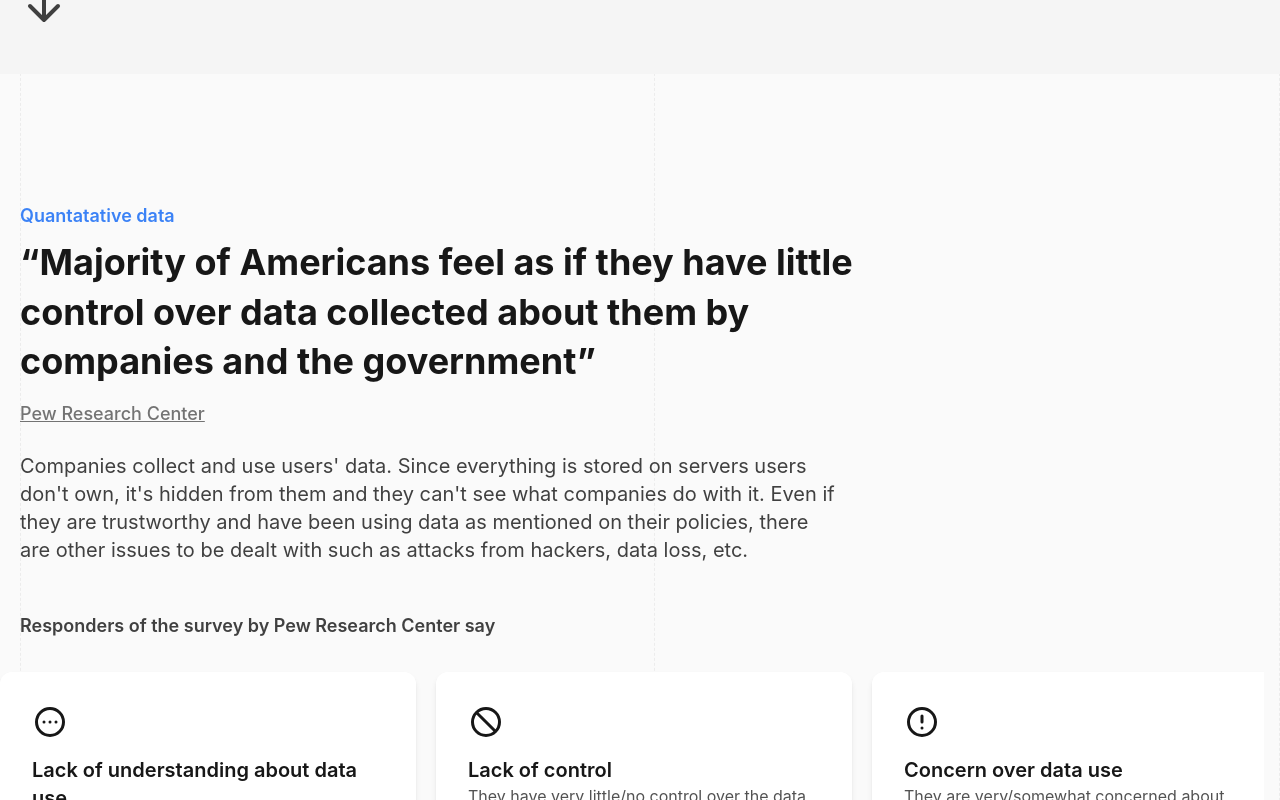
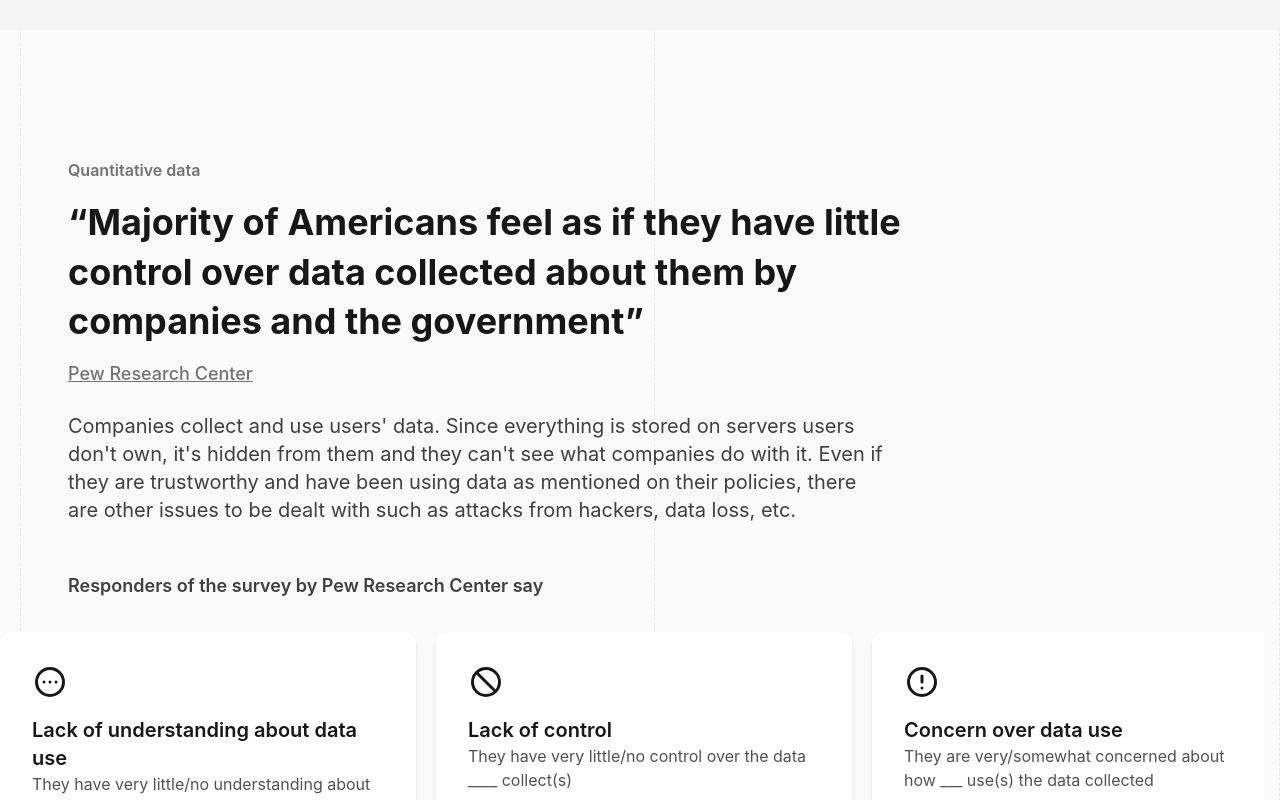
Before and after one commit to mattiel/portfolio, a Next.js app: page /projects/bridge in a window 1280 px wide. Shown: the part 1642-2442 px from the top of the page. Built offline with nearby package versions, Linux system fonts and the light colour scheme.

Commit message:
Style update

```diff
--- a/components/Bridge/Background.js
+++ b/components/Bridge/Background.js
@@ -184,8 +184,9 @@ const UserInsights = () => {
 const QuantativeData = () => {
   return (
     <section className="my-32">
-        <h4 className="font-semibold text-blue-500 mb-2 text-lg">
-          Quantatative data
+      <div className="md:ml-12">
+        <h4 className="font-semibold text-gray-500 mb-4">
+          Quantitative data
         </h4>
         <blockquote className="text-gray-900 font-bold text-3xl md:text-4xl mb-6 max-w-4xl">
           <q className="leading-snug">
@@ -210,6 +211,8 @@ const QuantativeData = () => {
         <h4 className="font-semibold text-lg text-gray-700 mb-4">
           Responders of the survey by Pew Research Center say
         </h4>
+
+      </div>
       <Scroller>
         <div className="inline-block max-w-full w-[26rem] p-8 bg-white shadow-md rounded-xl">
           <div className="text-gray-900 mb-6 whitespace-normal">
@@ -246,7 +249,6 @@ const QuantativeData = () => {
               They have very little/no control over the data ____ collect(s)
             </p>
           </div>
-
           <div className="grid grid-cols-2 gap-6">
             <div className="flex flex-col">
               <h6 className="text-gray-500">Companies</h6>
@@ -300,7 +302,6 @@ const Background = () => {
         dataTitle: "Background",
         dataDesc:
           "Here's why I've started a project on designing Bridge to relieve concerns which might arise when sharing sensitive information with the third parties, browsing the internet, and storing data in a trustworthy location.",
-        number: "01",
       }}
     >
       <QuantativeData />
```
Lines whose indentation alone changed are shown as unchanged.
